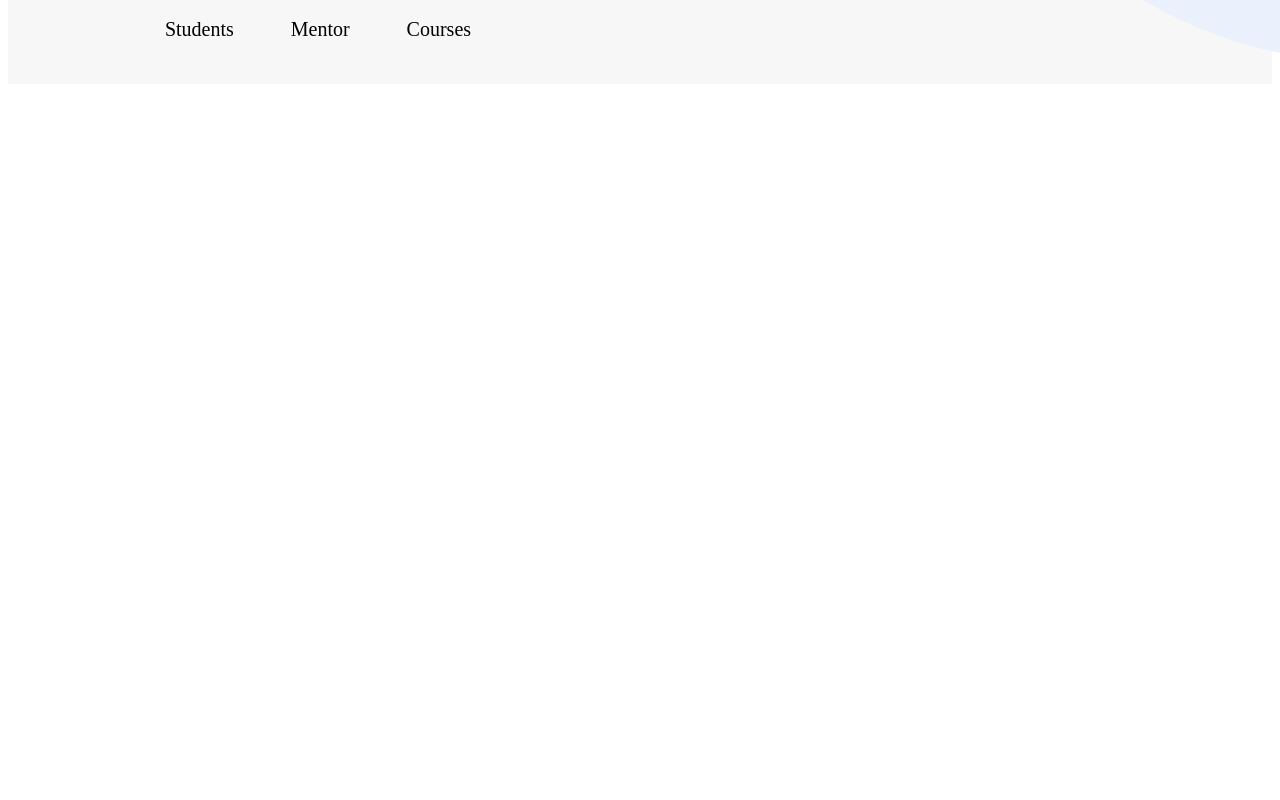
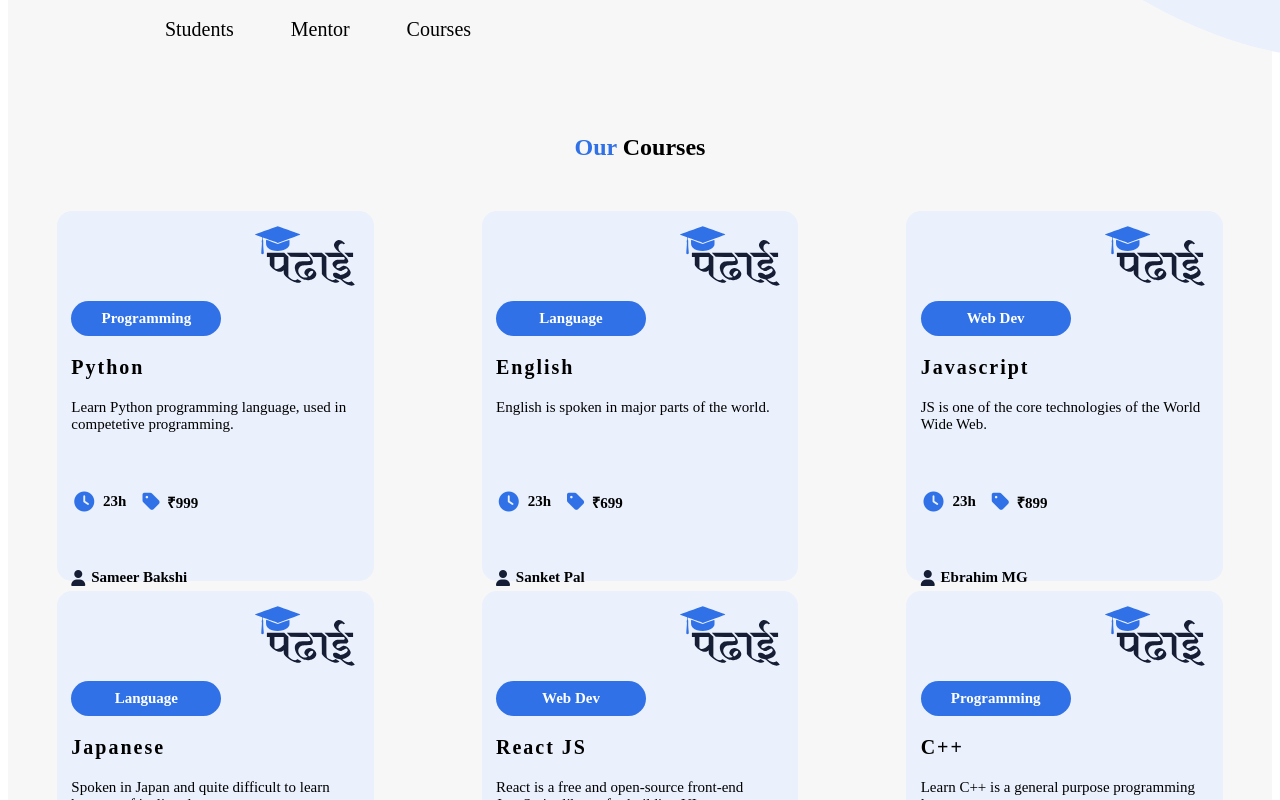
Before and after one commit to EbrG786/Padhai, a React (Create React App) app: page / in a window 1280 px wide. Shown: the part 740-1540 px from the top of the page. Before the commit the page ends 840 px from the top, so only its background shows below. Built offline with nearby package versions, Linux system fonts and the light colour scheme; the HTML template or start-up script is replaced by a standard one; a web font is replaced by a local one.

Commit message:
Course Section

```diff
--- a/src/App.js
+++ b/src/App.js
@@ -1,3 +1,4 @@
+import Courses from "./components/Courses";
 import Intro from "./components/Intro";
 import Navbar from "./components/Navbar";
 
@@ -6,6 +7,7 @@ function App() {
     <>
       <Navbar />
       <Intro />
+      <Courses />
     </>
   );
 }
--- /dev/null
+++ b/src/components/CourseCard.js
@@ -0,0 +1,63 @@
+import React from 'react'
+import logo from '../assets/logo.svg'
+import { Box, Image, Text, Flex } from '@chakra-ui/react'
+
+function CourseCard(props) {
+    return (
+        <Box
+            w='300px'
+            h='370px'
+            borderRadius='15px'
+            bgColor='#EAF0FC'
+            px='2%'>
+
+            <Box w='100%' h='90px'>
+                <Box
+                    w='100px'
+                    h='70px'
+                    float='right'
+                    mr='10px' mt='10px'>
+                    <Image boxSize='100%' src={logo} fallbackSrc='https://via.placeholder.com/150' />
+                </Box>
+            </Box>
+
+            <Box
+                bgColor='#3071E7'
+                borderRadius='25px'
+                w='150px' py='3%' ml='2%'
+                textAlign='center'
+                fontSize='15px'
+                fontWeight='600'
+                color='white'>{props.category}</Box>
+
+            <Text fontSize='20px'
+                fontWeight='600'
+                mt='20px'
+                ml='2%'
+                letterSpacing='0.1em'>{props.courseName}</Text>
+
+            <Text fontSize='15px'
+                mt='10px'
+                ml='2%'
+                h='75px'>{props.desc}</Text>
+
+            <Flex mt='10px'>
+                <Flex w='70px' h='25px' justifyContent='space-evenly' alignItems='center'>
+                    <i style={{ 'color': "#3071E7", 'font-size': '20px' }} class="fa-solid fa-clock"></i>
+                    <Text fontSize='15px' fontWeight='600'>{props.duration}</Text>
+                </Flex>
+                <Flex w='70px' h='25px' justifyContent='space-evenly' alignItems='center'>
+                    <i style={{ 'color': "#3071E7", 'font-size': '20px' }} class="fa-solid fa-tag"></i>
+                    <Text fontSize='15px' fontWeight='600'>&#8377;{props.price}</Text>
+                </Flex>
+            </Flex>
+
+            <Flex mt='40px' ml='2%' alignItems='center'>
+                <i class="fa-solid fa-user" style={{ 'marginRight': '2%', 'color': '#161E35' }}></i>
+                <Text fontSize='15px' fontWeight='600'>{props.teacher}</Text>
+            </Flex>
+        </Box>
+    )
+}
+
+export default CourseCard
--- /dev/null
+++ b/src/components/Courses.js
@@ -0,0 +1,23 @@
+import React from 'react'
+import { Box, Heading, Grid} from '@chakra-ui/react'
+import CourseCard from './CourseCard'
+
+function Courses(props) {
+  return (
+    <>
+      <Box w='100%' h='auto' pb='20px'>
+        <Heading mt='50px' textAlign='center'> <span style={{ 'color': '#3071E7', 'fontWeight': '700' }} >Our</span>  Courses</Heading>
+        <Grid templateColumns= {['auto','auto auto','auto auto','auto auto auto']} gap={10} mt='50px' placeItems='center'>
+          <CourseCard category='Programming' courseName='Python' desc='Learn Python programming language, used in competetive programming.' duration='23h' price='999' teacher='Sameer Bakshi' />
+          <CourseCard category='Language' courseName='English' desc='English is spoken in major parts of the world.' duration='23h' price='699' teacher='Sanket Pal' />
+          <CourseCard category='Web Dev' courseName='Javascript' desc='JS is one of the core technologies of the World Wide Web.' duration='23h' price='899' teacher='Ebrahim MG' />
+          <CourseCard category='Language' courseName='Japanese' desc='Spoken in Japan and quite difficult to learn because of its literals.' duration='23h' price='799' teacher='Naruto Uzumaki' />
+          <CourseCard category='Web Dev' courseName='React JS' desc='React is a free and open-source front-end JavaScript library for building UI.' duration='23h' price='599' teacher='Sanket Pal' />
+          <CourseCard category='Programming' courseName='C++' desc='Learn C++ is a general purpose programming language' duration='23h' price='799' teacher='Ebrahim MG' />
+        </Grid>
+      </Box>
+    </>
+  )
+}
+
+export default Courses
--- a/src/theme.js
+++ b/src/theme.js
@@ -2,8 +2,8 @@ import { extendTheme } from '@chakra-ui/react'
 
 
 const breakpoints = {
-    sm: '30em',
-    md: '55em',
+    sm: '40em',
+    md: '60em',
     lg: '70em',
     xl: '1120px',
   }
```
